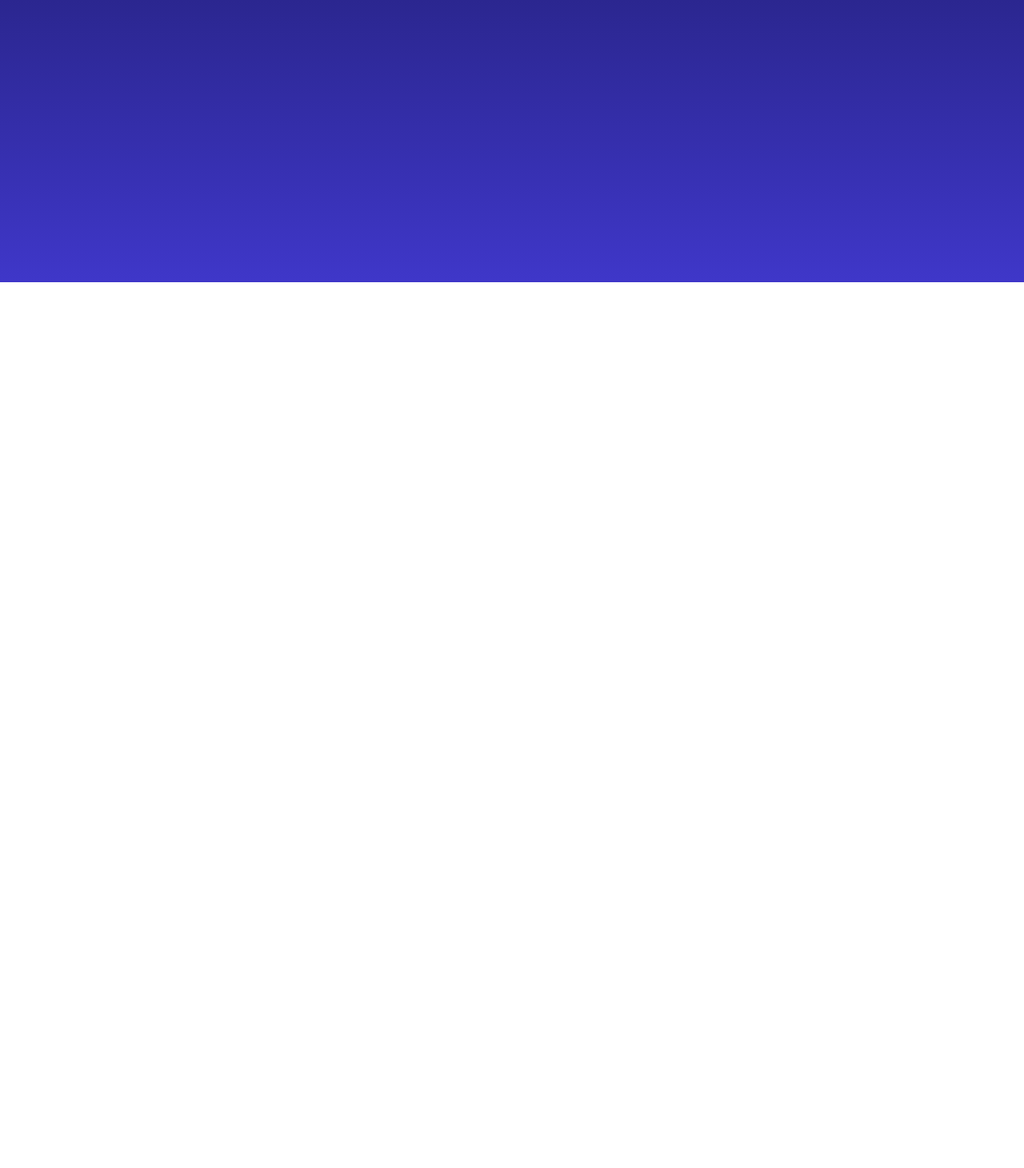
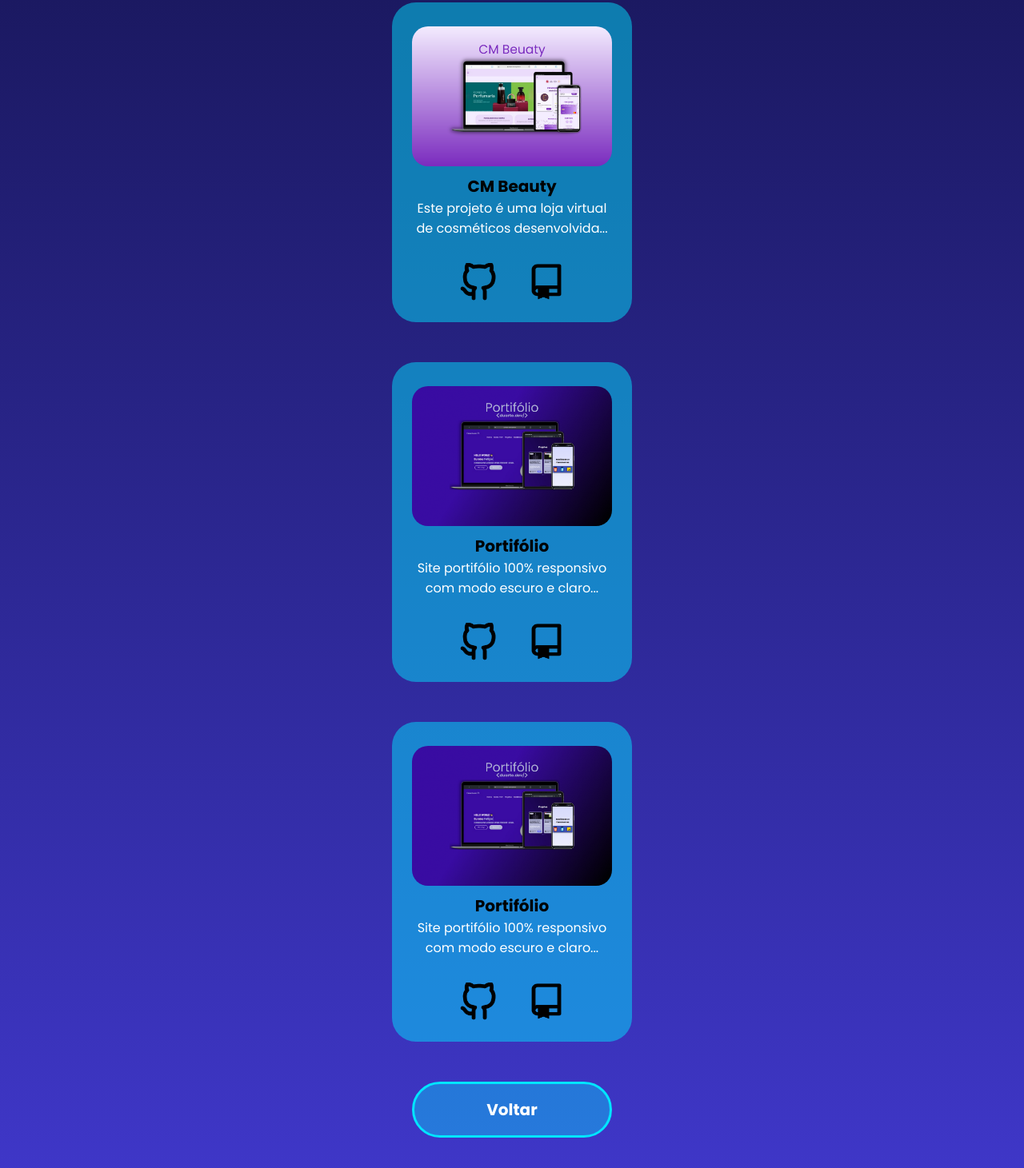
Before and after one commit to felipee-duarte/Link-Dev, a plain HTML site: page index/repositorios.html in a window 1280 px wide. Shown: the part 497-1958 px from the top of the page at 80% size. Before the commit the page ends 850 px from the top, so only its background shows below. Drawn offline with nearby package versions, Linux system fonts and the light colour scheme.

Commit message:
Adicionei a parte dos repositórios

```diff
--- a/index/estilos/reposi.css
+++ b/index/estilos/reposi.css
@@ -18,7 +18,7 @@
 }
 
 body {
-  height: 100vh;
+  height: 100%;
   background: var(--background);
   background-repeat: no-repeat;
   background-size: cover;
@@ -65,19 +65,53 @@ main section .cards p {
 
 
 
-main section div #links .social-links {
+main section div .links-social {
   display: flex;
   align-items: center;
   justify-content: center;
-  font-size: 32px;
   gap: 5px;
 }
 
-main section .cards #links .social-links a {
+main section .cards .links-social img {
   display: flex;
   align-items: center;
   justify-content: center;
+  margin-top: 15px;
   padding: 16px;
-  border-radius: 50%;
+  width: 80px;
+  height: 80px;
   color: var(--border);
 }
+
+main section .button {
+  display: flex;
+  flex-direction: column;
+  align-items: center;
+  margin-top: 50px;
+  margin-bottom: 60px;
+  gap: 30px;
+}
+
+main section .button a {
+  width: 250px;
+  height: 70px;
+  cursor: pointer;
+  border-radius: 40px;
+  background: var(--button);
+  border: 3px solid var(--border);
+  transition: all 0.3s ease;
+
+  text-decoration: none;
+  font-size: 1.25em;
+  font-weight: bold;
+  color: var(--txt);
+  justify-content: center;
+  align-items: center;
+  display: flex;
+}
+
+
+main section a:hover {
+  transform: translateY(-4px);
+  box-shadow: 3px 3px 10px var(--shadow-hover);
+}
--- a/index/repositorios.html
+++ b/index/repositorios.html
@@ -16,26 +16,45 @@
           <img src="../assets/img-readme.png" alt="" />
           <h2>Portifólio</h2>
           <p>Site portifólio 100% responsivo com modo escuro e claro...</p>
-          <div id="links">
-              <a href="https://www.instagram.com/felipeds.dev/" target="_blank">
-                <ion-icon name="logo-github"></ion-icon>
-              </a>
-              <a href="https://github.com/felipee-duarte" target="_blank">
-                <ion-icon name="logo-instagram"></ion-icon>
-              </a>
+          <div class="links-social">
+            <a href="https://github.com/felipee-duarte" target="_blank"><img src="../assets/gtihub.png" alt="Logo github"></a>
+            <a href="https://github.com/felipee-duarte/Portifolio" target="_blank"><img src="../assets/repositorios.png" alt="logo repositorio"></a>
           </div>
         </div>
+
+        <div class="cards">
+          <img src="../assets/Readme-CM.png" alt="" />
+          <h2>CM Beauty</h2>
+          <p>Este projeto é uma loja virtual de cosméticos desenvolvida...</p>
+          <div class="links-social">
+            <a href="https://felipee-duarte.github.io/landingPage-CM/" target="_blank"><img src="../assets/gtihub.png" alt="Logo github"></a>
+            <a href="https://github.com/felipee-duarte/landingPage-CM" target="_blank"><img src="../assets/repositorios.png" alt="logo repositorio"></a>
+          </div>
+        </div>
+
+        <div class="cards">
+          <img src="../assets/img-readme.png" alt="" />
+          <h2>Portifólio</h2>
+          <p>Site portifólio 100% responsivo com modo escuro e claro...</p>
+          <div class="links-social">
+            <a href="https://github.com/felipee-duarte" target="_blank"><img src="../assets/gtihub.png" alt="Logo github"></a>
+            <a href="https://github.com/felipee-duarte/Portifolio" target="_blank"><img src="../assets/repositorios.png" alt="logo repositorio"></a>
+          </div>
+        </div>
+
+        <div class="cards">
+          <img src="../assets/img-readme.png" alt="" />
+          <h2>Portifólio</h2>
+          <p>Site portifólio 100% responsivo com modo escuro e claro...</p>
+          <div class="links-social">
+            <a href="https://github.com/felipee-duarte" target="_blank"><img src="../assets/gtihub.png" alt="Logo github"></a>
+            <a href="https://github.com/felipee-duarte/Portifolio" target="_blank"><img src="../assets/repositorios.png" alt="logo repositorio"></a>
+          </div>
+        </div>
+        <div class="button">
+        <a href="../index/index.html" target="_blank">Voltar</a>
+       </div>
       </section>
     </main>
-
-
-    <script
-      type="module"
-      src="https://unpkg.com/ionicons@7.1.0/dist/ionicons/ionicons.esm.js"
-    ></script>
-    <script
-      nomodule
-      src="https://unpkg.com/ionicons@7.1.0/dist/ionicons/ionicons.js"
-    ></script>
   </body>
 </html>
```
Also changed, not shown: index/index.html (+0 -5 lines), assets/Readme-CM.png (added), assets/gtihub.png (added), assets/repositorios.png (added).
